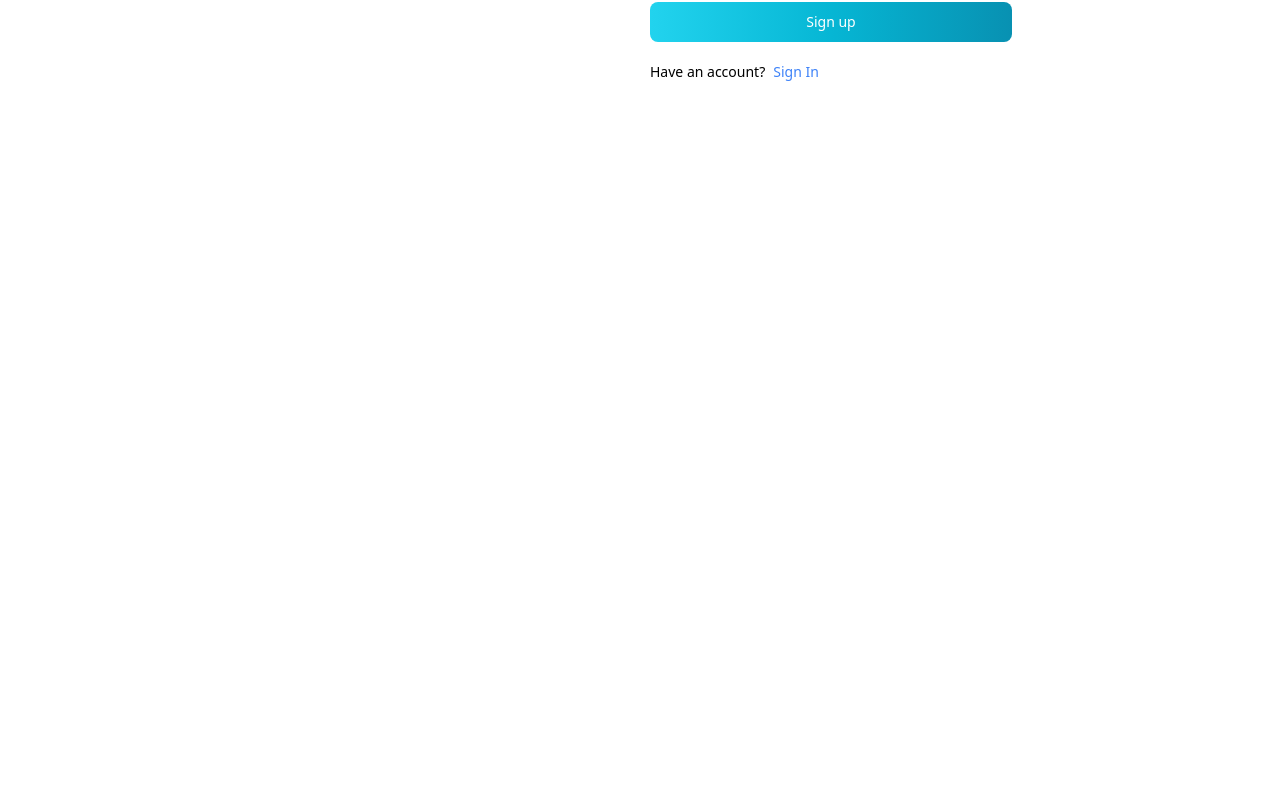
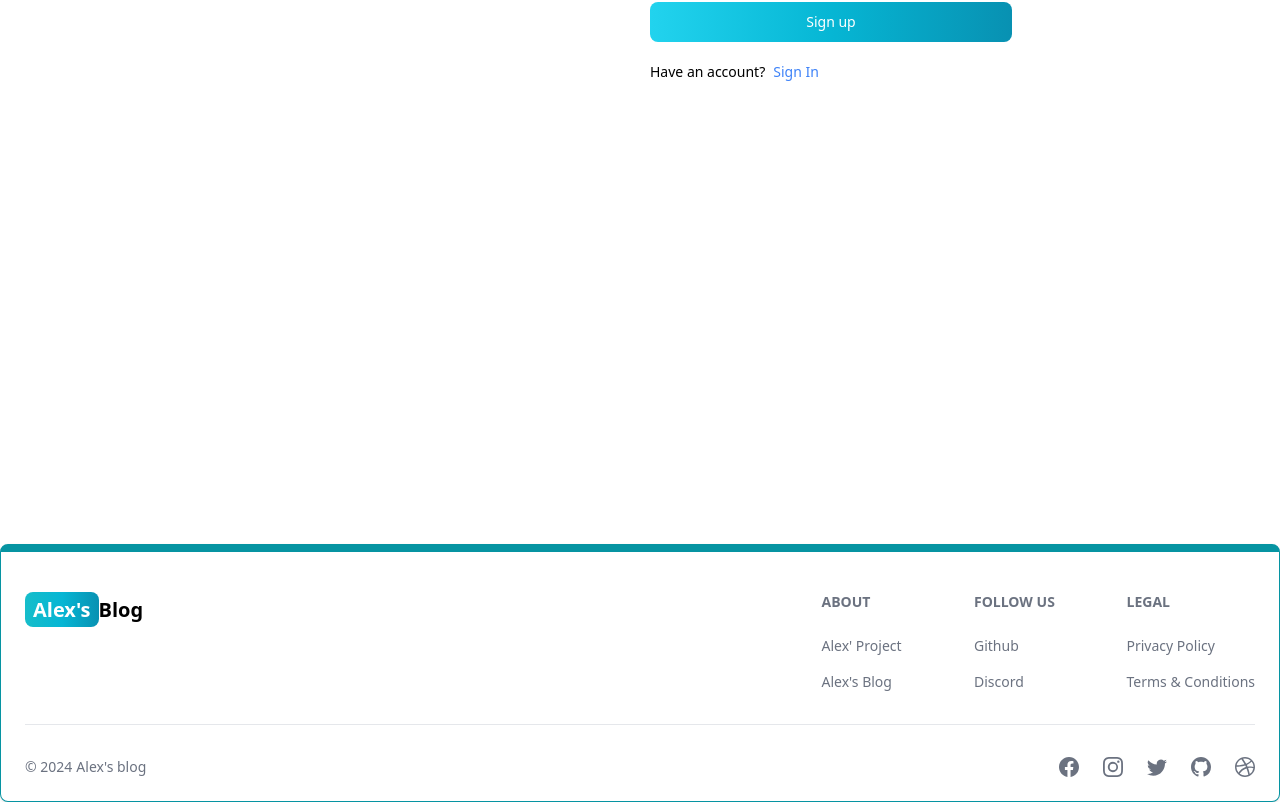
Before and after one commit to YianZhao/fullStack-mern-blog, a React (Vite) app in the folder client/: page /sign-up in a window 1280 px wide. Shown: the part 400-1202 px from the top of the page. Before the commit the page ends 944 px from the top, so only its background shows below. Built offline with nearby package versions, Linux system fonts and the light colour scheme.

Commit message:
create the footer component

```diff
--- a/client/src/App.jsx
+++ b/client/src/App.jsx
@@ -7,6 +7,7 @@
 import Signin from './pages/Signin'
 import SignUp from './pages/SignUp'
 import Header from './components/Header'
+import Footer from './components/Footer'
 
 export default function App() {
   return (
@@ -20,6 +21,7 @@
         <Route path='/sign-in' element={<Signin/>}/>
         <Route path='sign-up' element={<SignUp/>}/>
       </Routes>
+    <Footer/>
     </BrowserRouter>
   )
 }
--- /dev/null
+++ b/client/src/components/Footer.jsx
@@ -0,0 +1,79 @@
+import { Footer } from 'flowbite-react';
+import { Link } from 'react-router-dom';
+import { BsFacebook, BsInstagram, BsTwitter, BsGithub, BsDribbble } from 'react-icons/bs';
+export default function FooterCom() {
+  return (
+    <Footer container className='border border-t-8 border-teal-500'>
+      <div className='w-full max-w-7xl mx-auto'>
+        <div className='grid w-full justify-between sm:flex md:grid-cols-1'>
+          <div className='mt-5'>
+
+
+            <Link to="/" className='self-center whitespace-nowrap text-lg sm:text-xl font-semibold dark:text-white'>
+            <span className='px-2 py-1 bg-gradient-to-r from-teal-400 via-cyan-500 to-cyan-600 rounded-lg text-white'>Alex's</span>
+            Blog
+        </Link>
+
+          </div>
+          <div className='grid grid-cols-2 gap-8 mt-4 sm:grid-cols-3 sm:gap-6'>
+            <div>
+              <Footer.Title title='About' />
+              <Footer.LinkGroup col>
+                <Footer.Link
+                  href='#'
+                  target='_blank'
+                  rel='noopener noreferrer'
+                >
+                  Alex' Project
+                </Footer.Link>
+                <Footer.Link
+                  href='/about'
+                  target='_blank'
+                  rel='noopener noreferrer'
+                >
+                  Alex's Blog
+                </Footer.Link>
+              </Footer.LinkGroup>
+            </div>
+            <div>
+              <Footer.Title title='Follow us' />
+              <Footer.LinkGroup col>
+                <Footer.Link
+                  href='https://github.com/YianZhao'
+                  target='_blank'
+                  rel='noopener noreferrer'
+                >
+                  Github
+                </Footer.Link>
+                <Footer.Link href='#'>Discord</Footer.Link>
+              </Footer.LinkGroup>
+            </div>
+            <div>
+              <Footer.Title title='Legal' />
+              <Footer.LinkGroup col>
+                <Footer.Link href='#'>Privacy Policy</Footer.Link>
+                <Footer.Link href='#'>Terms &amp; Conditions</Footer.Link>
+              </Footer.LinkGroup>
+            </div>
+          </div>
+        </div>
+        <Footer.Divider />
+        <div className='w-full sm:flex sm:items-center sm:justify-between'>
+          <Footer.Copyright
+            href='#'
+            by="Alex's blog"
+            year={new Date().getFullYear()}
+          />
+          <div className="flex gap-6 sm:mt-0 mt-4 sm:justify-center">
+            <Footer.Icon href='#' icon={BsFacebook}/>
+            <Footer.Icon href='#' icon={BsInstagram}/>
+            <Footer.Icon href='#' icon={BsTwitter}/>
+            <Footer.Icon href='https://github.com/sahandghavidel' icon={BsGithub}/>
+            <Footer.Icon href='#' icon={BsDribbble}/>
+
+          </div>
+        </div>
+      </div>
+    </Footer>
+  );
+}
```
